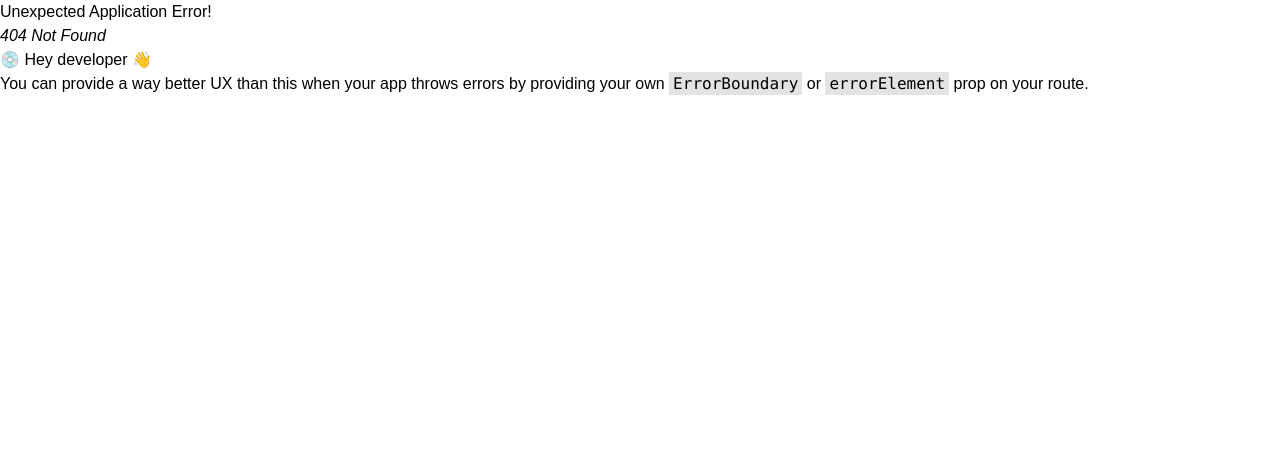
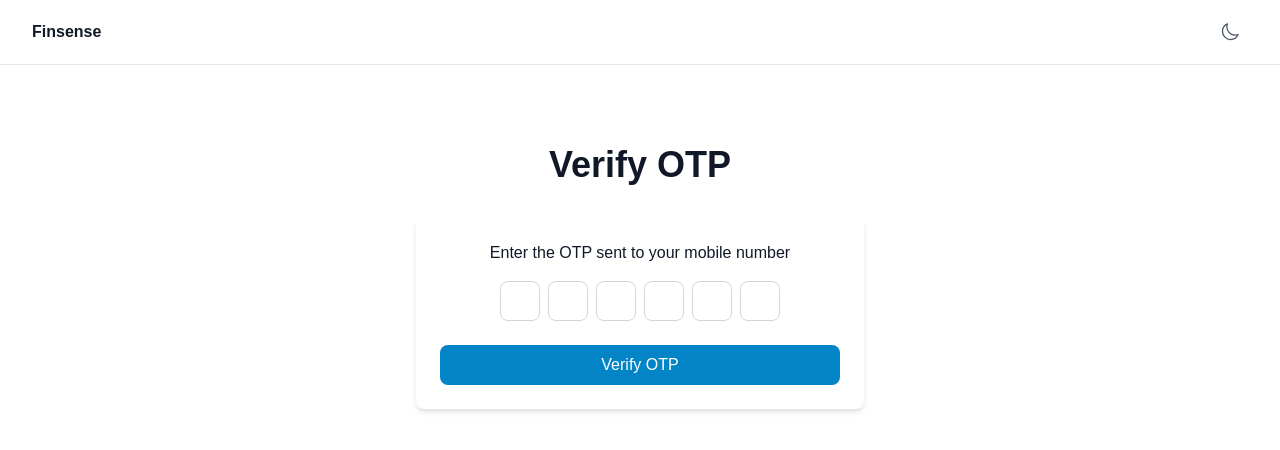
Before and after one commit to prijwal-finfactor/public-multi-aa, a React (Vite) app: page /verify-otp in a window 1280 px wide. Before the commit this address had no page. Shown: the top 450 px of the page. Built offline with nearby package versions, Linux system fonts and the light colour scheme.

Commit message:
Implement Multi-AA Lending Journey Screens

```diff
--- /dev/null
+++ b/src/screens/MobileVerification.tsx
@@ -0,0 +1,47 @@
+import React, { useState } from 'react';
+import { useNavigate } from 'react-router-dom';
+import { useTheme } from '../context/ThemeContext';
+import Card from '../components/Card';
+import Input from '../components/Input';
+import Button from '../components/Button';
+
+const MobileVerification = () => {
+  const navigate = useNavigate();
+  const { theme, themeConfig } = useTheme();
+  const [mobile, setMobile] = useState('');
+
+  const handleSubmit = (e: React.FormEvent) => {
+    e.preventDefault();
+    navigate('/verify-otp');
+  };
+
+  return (
+    <div className={`${themeConfig.spacing.section}`}>
+      <div className="max-w-md mx-auto">
+        <h1 className={`${themeConfig.fonts.heading} ${themeConfig.fontSize.h1} ${themeConfig.colors[theme].text} mb-8 text-center`}>
+          Mobile Verification
+        </h1>
+
+        <Card>
+          <form onSubmit={handleSubmit} className="space-y-6">
+            <Input
+              label="Mobile Number"
+              type="tel"
+              value={mobile}
+              onChange={(e) => setMobile(e.target.value)}
+              placeholder="Enter your mobile number"
+              required
+              fullWidth
+            />
+
+            <Button type="submit" fullWidth>
+              Send OTP
+            </Button>
+          </form>
+        </Card>
+      </div>
+    </div>
+  );
+};
+
+export default MobileVerification;
--- /dev/null
+++ b/src/screens/SelectAAProvider.tsx
@@ -0,0 +1,48 @@
+import React from 'react';
+import { useNavigate } from 'react-router-dom';
+import { useTheme } from '../context/ThemeContext';
+import Card from '../components/Card';
+import Button from '../components/Button';
+
+const SelectAAProvider = () => {
+  const navigate = useNavigate();
+  const { theme, themeConfig } = useTheme();
+
+  const providers = [
+    { id: 'finvu', name: 'Finvu AA' },
+    { id: 'anumati', name: 'Anumati AA' },
+  ];
+
+  const handleSelectProvider = (providerId: string) => {
+    // Here you would typically store the selected provider in your state management
+    navigate('/mobile-verification');
+  };
+
+  return (
+    <div className={`${themeConfig.spacing.section}`}>
+      <div className="max-w-xl mx-auto">
+        <h1 className={`${themeConfig.fonts.heading} ${themeConfig.fontSize.h1} ${themeConfig.colors[theme].text} mb-8 text-center`}>
+          Select Account Aggregator
+        </h1>
+
+        <div className="space-y-4">
+          {providers.map((provider) => (
+            <Card key={provider.id} className="hover:shadow-lg transition-shadow">
+              <Button
+                variant="outline"
+                fullWidth
+                className="justify-between text-left"
+                onClick={() => handleSelectProvider(provider.id)}
+              >
+                <span>{provider.name}</span>
+                <span>→</span>
+              </Button>
+            </Card>
+          ))}
+        </div>
+      </div>
+    </div>
+  );
+};
+
+export default SelectAAProvider;
--- /dev/null
+++ b/src/screens/VerifyOTP.tsx
@@ -0,0 +1,59 @@
+import React, { useState } from 'react';
+import { useNavigate } from 'react-router-dom';
+import { useTheme } from '../context/ThemeContext';
+import Card from '../components/Card';
+import Button from '../components/Button';
+import OtpInput from 'react-otp-input';
+
+const VerifyOTP = () => {
+  const navigate = useNavigate();
+  const { theme, themeConfig } = useTheme();
+  const [otp, setOtp] = useState('');
+
+  const handleSubmit = (e: React.FormEvent) => {
+    e.preventDefault();
+    navigate('/select-fi-account');
+  };
+
+  return (
+    <div className={`${themeConfig.spacing.section}`}>
+      <div className="max-w-md mx-auto">
+        <h1 className={`${themeConfig.fonts.heading} ${themeConfig.fontSize.h1} ${themeConfig.colors[theme].text} mb-8 text-center`}>
+          Verify OTP
+        </h1>
+
+        <Card>
+          <form onSubmit={handleSubmit} className="space-y-6">
+            <div className="flex flex-col items-center gap-4">
+              <p className={`${themeConfig.colors[theme].text} text-center`}>
+                Enter the OTP sent to your mobile number
+              </p>
+
+              <OtpInput
+                value={otp}
+                onChange={setOtp}
+                numInputs={6}
+                renderInput={(props) => <input {...props} />}
+                containerStyle="gap-2"
+                inputStyle={{
+                  width: '40px',
+                  height: '40px',
+                  border: '1px solid #D1D5DB',
+                  borderRadius: '0.5rem',
+                  fontSize: '1.25rem',
+                  textAlign: 'center',
+                }}
+              />
+            </div>
+
+            <Button type="submit" fullWidth disabled={otp.length !== 6}>
+              Verify OTP
+            </Button>
+          </form>
+        </Card>
+      </div>
+    </div>
+  );
+};
+
+export default VerifyOTP;
```
Also changed, not shown: src/routes/index.tsx (+37 -7 lines).
